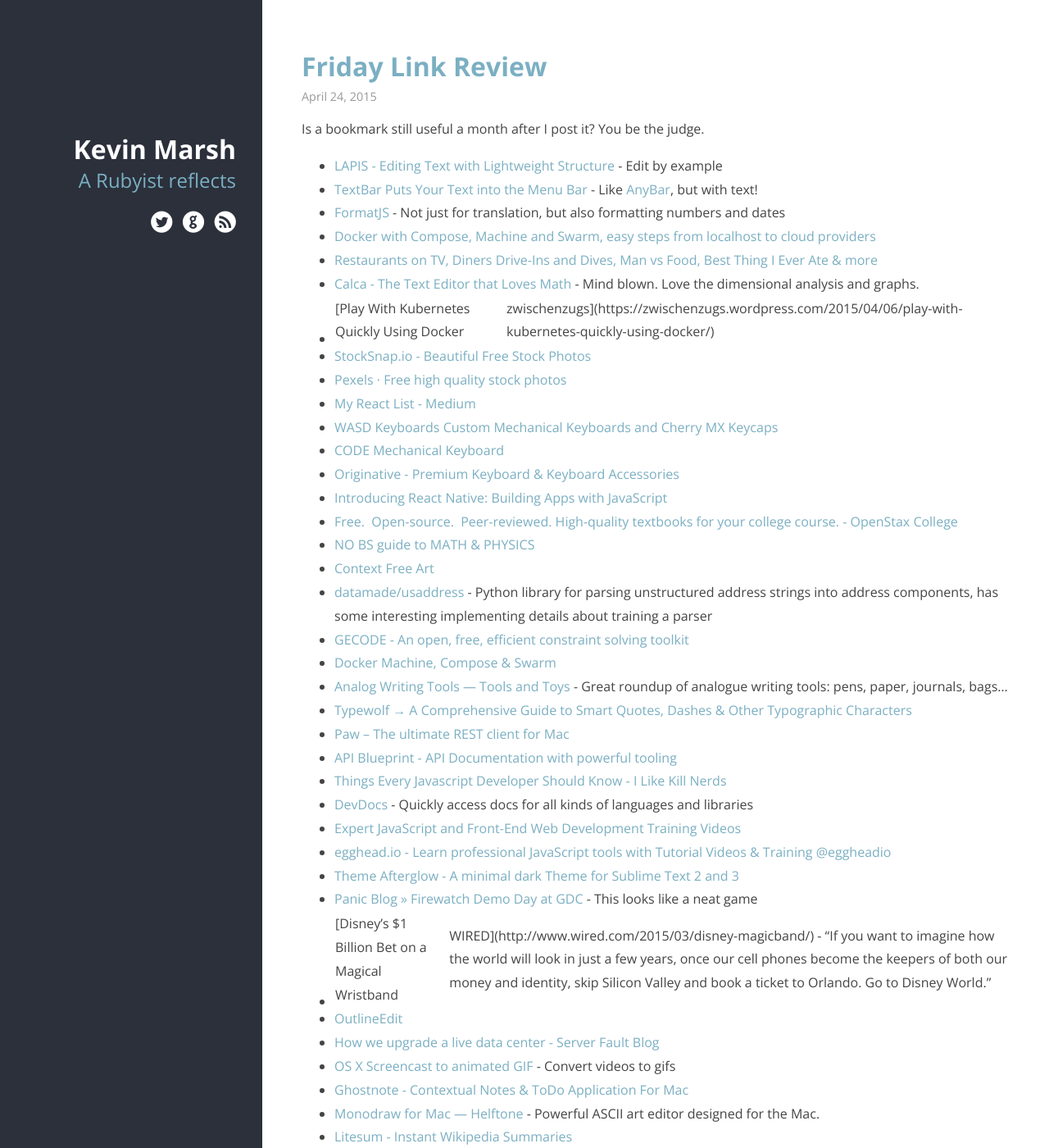
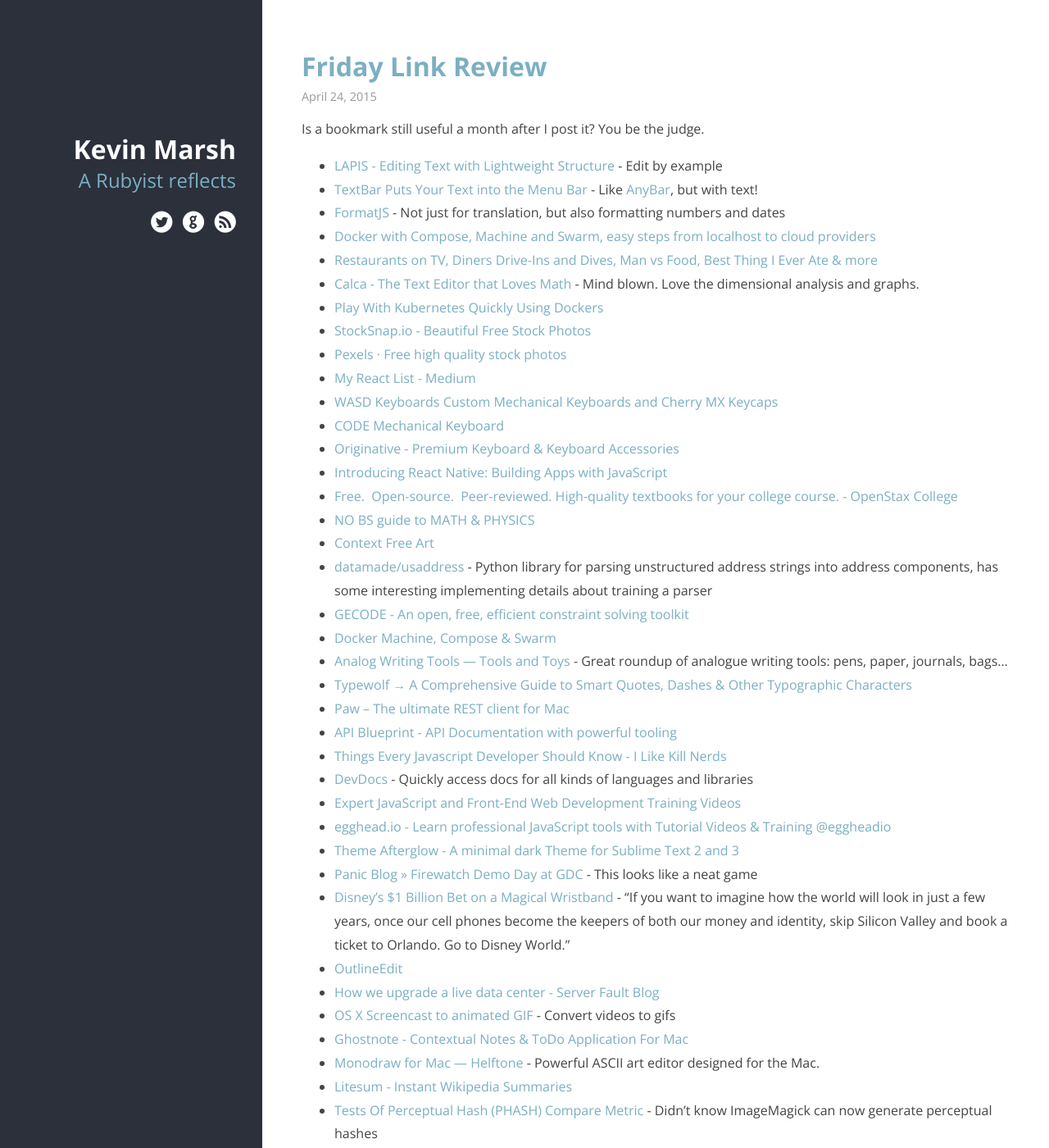
Before and after one commit to willcodeforfoo/kevinmarsh.com, a Jekyll site: the page built from _posts/2015-04-24-friday-link-review.md, in a window 1280 px wide and 1400 px high. Shown: the whole window at 82% size. Built offline with Jekyll 4.4.1, drawn with Linux system fonts in a browser that asks for light colours; some of the changed text lies outside the part shown.

Commit message:
Fix errors with | in links

```diff
--- a/_posts/2015-04-24-friday-link-review.md
+++ b/_posts/2015-04-24-friday-link-review.md
@@ -12,7 +12,7 @@
 * [Docker with Compose, Machine and Swarm, easy steps from localhost to cloud providers](http://flurdy.com/docs/docker/docker_compose_machine_swarm_cloud.html)
 * [Restaurants on TV, Diners Drive-Ins and Dives, Man vs Food, Best Thing I Ever Ate & more](http://www.tvfoodmaps.com/)
 * [Calca - The Text Editor that Loves Math](http://calca.io/) - Mind blown. Love the dimensional analysis and graphs.
-* [Play With Kubernetes Quickly Using Docker | zwischenzugs](https://zwischenzugs.wordpress.com/2015/04/06/play-with-kubernetes-quickly-using-docker/)
+* [Play With Kubernetes Quickly Using Dockers](https://zwischenzugs.wordpress.com/2015/04/06/play-with-kubernetes-quickly-using-docker/)
 * [StockSnap.io - Beautiful Free Stock Photos](https://stocksnap.io/)
 * [Pexels · Free high quality stock photos](http://www.pexels.com/)
 * [My React List - Medium](http://nzzl.me/1xULEW7)
@@ -36,7 +36,7 @@
 * [egghead.io - Learn professional JavaScript tools with Tutorial Videos & Training @eggheadio](https://egghead.io/)
 * [Theme Afterglow - A minimal dark Theme for Sublime Text 2 and 3](http://yabatadesign.github.io/afterglow-theme/)
 * [Panic Blog » Firewatch Demo Day at GDC](http://www.panic.com/blog/firewatch-demo-day-at-gdc/) - This looks like a neat game
-* [Disney's $1 Billion Bet on a Magical Wristband | WIRED](http://www.wired.com/2015/03/disney-magicband/) - "If you want to imagine how the world will look in just a few years, once our cell phones become the keepers of both our money and identity, skip Silicon Valley and book a ticket to Orlando. Go to Disney World."
+* [Disney's $1 Billion Bet on a Magical Wristband](http://www.wired.com/2015/03/disney-magicband/) - "If you want to imagine how the world will look in just a few years, once our cell phones become the keepers of both our money and identity, skip Silicon Valley and book a ticket to Orlando. Go to Disney World."
 * [OutlineEdit](http://outlineedit.com/)
 * [How we upgrade a live data center - Server Fault Blog](http://blog.serverfault.com/2015/03/05/how-we-upgrade-a-live-data-center/)
 * [OS X Screencast to animated GIF](https://gist.github.com/dergachev/4627207) - Convert videos to gifs
@@ -51,7 +51,7 @@
 * [Mechanical Keyboards Inc - The Ultimate Catalog and Guide.](http://mechanicalkeyboards.com/)
 * [Buy Cool, Stylish Laptop Backpacks and Utility Messenger Bag Online](http://www.cargo-works.com/)
 * [Everyday Carry - What are your EDC essentials?](http://everydaycarry.com/)
-* [SHAAAAAAAAAAAAA | Check your site for weak SHA-1 certificates.](https://shaaaaaaaaaaaaa.com/)
+* [SHAAAAAAAAAAAAA Check your site for weak SHA-1 certificates.](https://shaaaaaaaaaaaaa.com/)
 * [Qualys SSL Labs - Projects / SSL Server Test](https://www.ssllabs.com/ssltest/)
 * [Introducing Positron and Dark Matter — CartoDB](http://cartodb.com/basemaps/)
 * [GoAccess - Visual Web Log Analyzer](http://goaccess.io/)
@@ -77,8 +77,8 @@
 * [KeyPuller ~ Key caps News & Database](http://keypuller.com/)
 * [Why You Should Use a Mechanical Keyboard](http://robots.thoughtbot.com/why-you-should-use-a-mechanical-keyboard) - After using a Model M and Apple Extended II about 10 years ago, this re-sparked my interest into modern mechanical keyboard
 * [Deskthority wiki](http://deskthority.net/wiki/Main_Page)
-* [Writefull | A new way of writing with confidence](http://writefullapp.com/) - App to provide feedback on your writing via Google
-* [Fountain | A markup language for screenwriting.](http://fountain.io/) - Like Markdown, but for screenplays
+* [Writefull - A new way of writing with confidence](http://writefullapp.com/) - App to provide feedback on your writing via Google
+* [Fountain - A markup language for screenwriting.](http://fountain.io/) - Like Markdown, but for screenplays
 * [The best MultiMarkdown editor just got better!](http://multimarkdown.com/) - Another Markdown editor for Mac
 * [My favorite stuff from 2014, Part 1 - BrettTerpstra.com](http://brettterpstra.com/2015/01/05/my-favorite-apps-of-2014-part-1/) - ⌘Clicked a ton of these to check out
 * [How Not To Sort By Average Rating](http://www.evanmiller.org/how-not-to-sort-by-average-rating.html)
```
